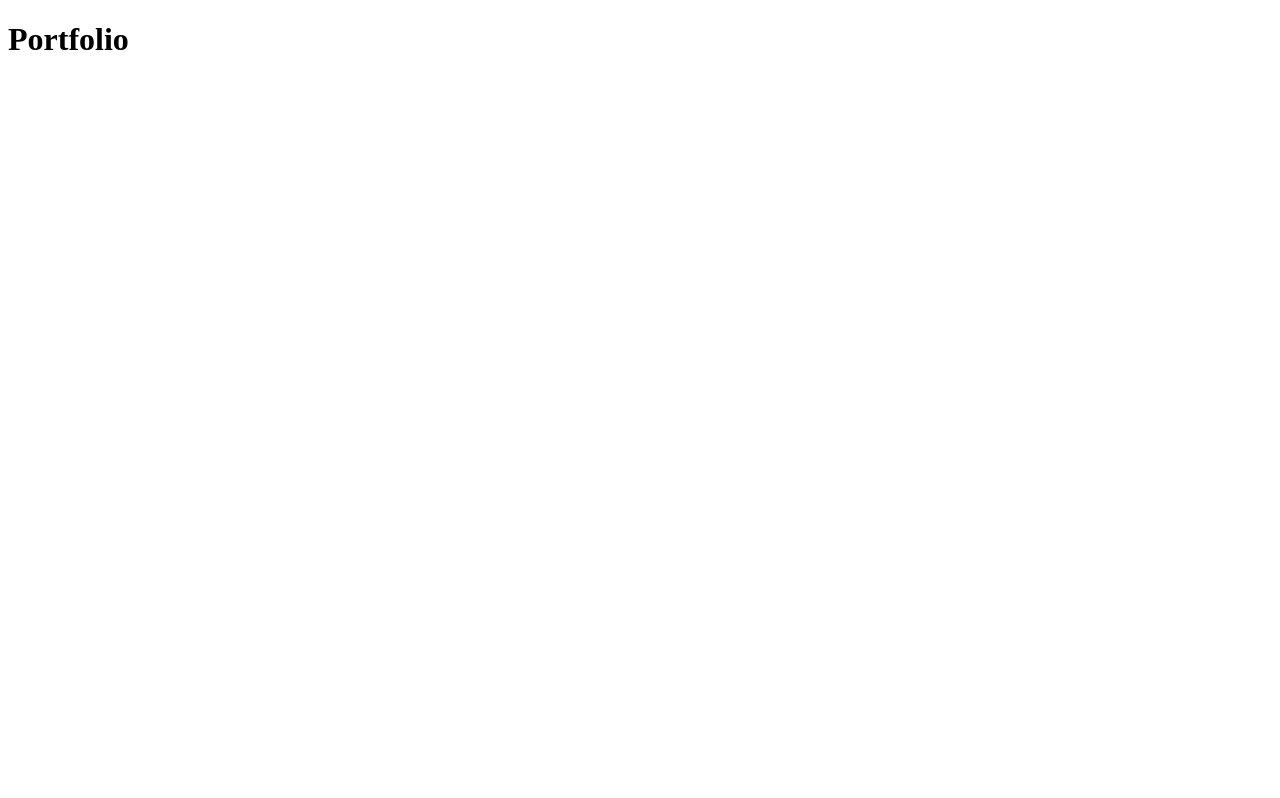
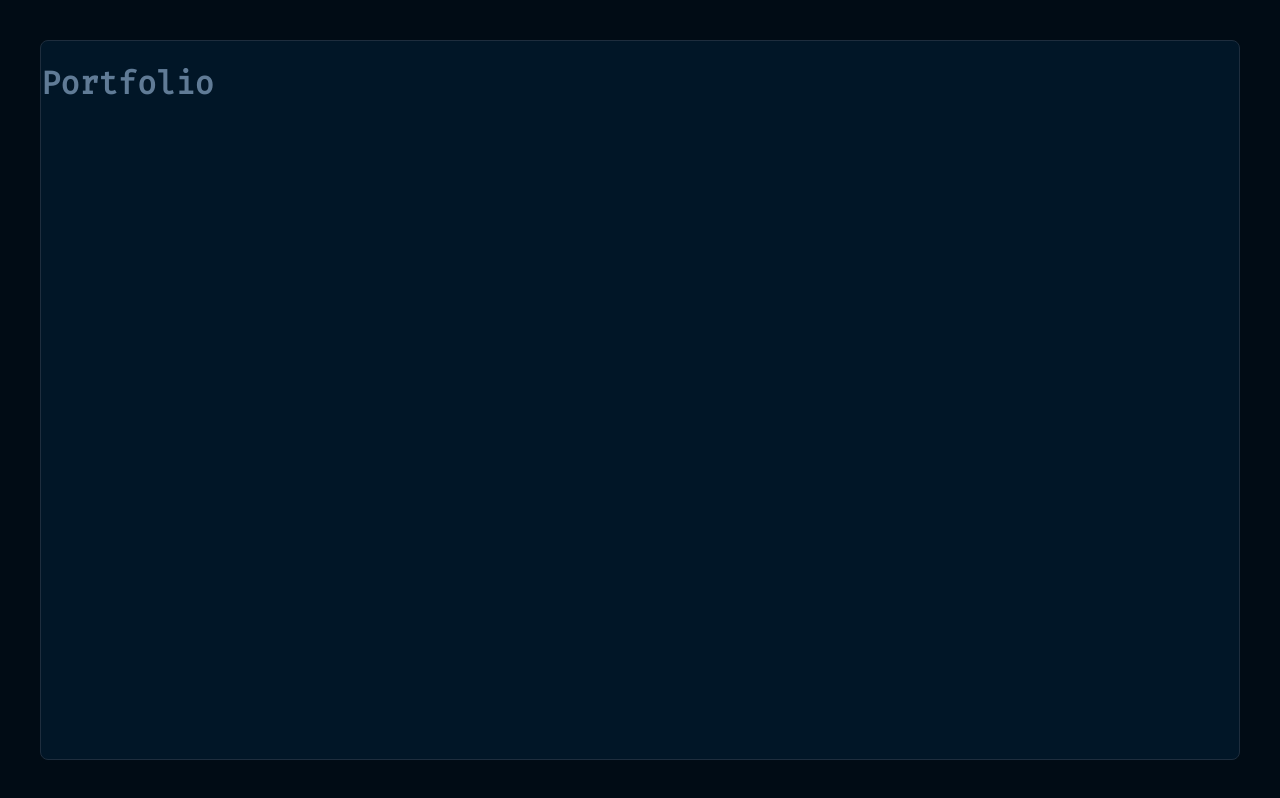
Before and after one commit to kravchuk21/Portfolio, a React (Vite) app: page / in a window 1280 px wide. Built offline with nearby package versions, Linux system fonts and the light colour scheme.

Commit message:
feat: 🎸 global styles
font, background, app wrapper

```diff
--- a/package.json
+++ b/package.json
@@ -16,6 +16,7 @@
     "@types/react": "^18.0.24",
     "@types/react-dom": "^18.0.8",
     "@vitejs/plugin-react": "^2.2.0",
+    "sass": "^1.56.1",
     "typescript": "^4.6.4",
     "vite": "^3.2.3"
   }
--- a/src/App.tsx
+++ b/src/App.tsx
@@ -1 +1,5 @@
-export const App = () => <h1>Portfolio</h1>
+export const App = () => (
+  <div className="wrapper">
+    <h1>Portfolio</h1>
+  </div>
+)
--- a/src/main.tsx
+++ b/src/main.tsx
@@ -1,6 +1,7 @@
 import React from 'react'
 import ReactDOM from 'react-dom/client'
 import { App } from './App'
+import "./styles/index.scss"
 
 ReactDOM.createRoot(document.getElementById('root') as HTMLElement).render(
   <React.StrictMode>
--- /dev/null
+++ b/src/styles/fonts.scss
@@ -0,0 +1 @@
+@import url('https://fonts.googleapis.com/css2?family=Fira+Code&family=Roboto:wght@400;700&display=swap');
--- /dev/null
+++ b/src/styles/index.scss
@@ -0,0 +1,31 @@
+@import "./fonts.scss";
+
+*, *::before, *::after {
+  box-sizing: border-box;
+}
+
+#root {
+  height: 100%;
+}
+
+html, body {
+  padding: 0;
+  margin: 0;
+  background-color: #010C15;
+  color: #607B96;
+  font-family: 'Fira Code', monospace;
+  height: 100vh;
+}
+
+body {
+  padding: 40px;
+}
+
+.wrapper {
+  max-width: 1400px;
+  margin: 0 auto;
+  background-color: #011627;
+  border: 1px solid #1E2D3D;
+  border-radius: 8px;
+  height: 100%;
+}
```
Also changed, not shown: 1 other file (tests, documents, lock files or other folders).
